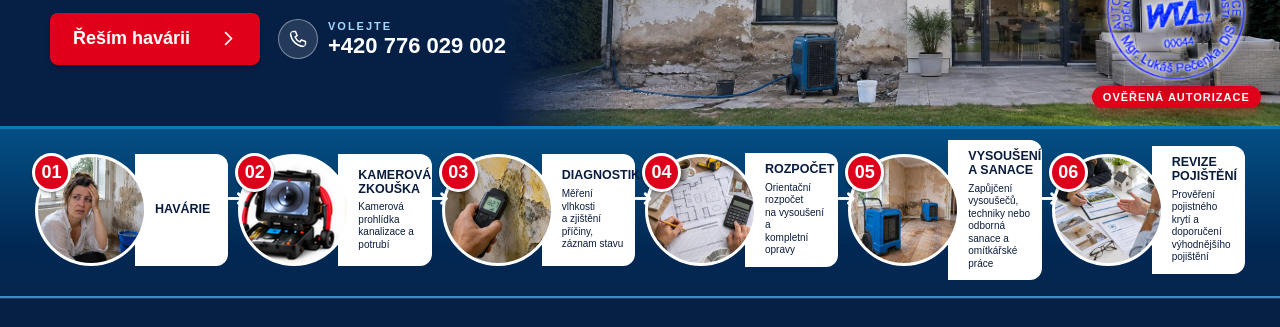
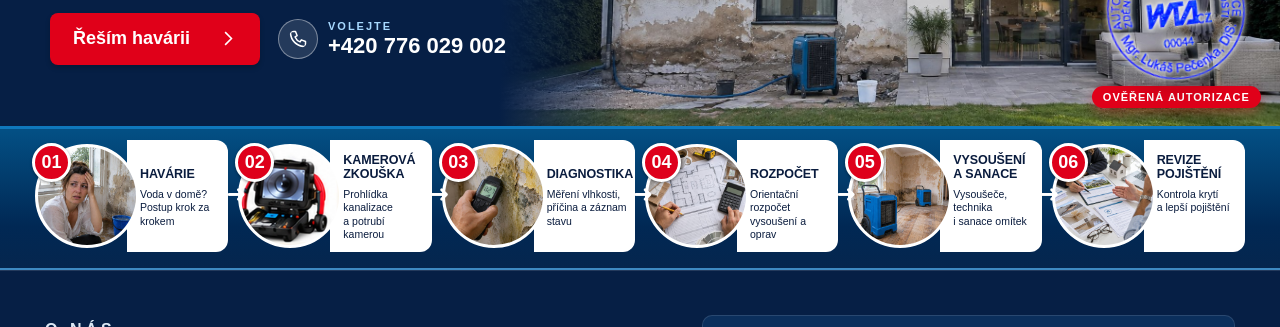
Before and after one commit to Escobarinc/havarix-web, a plain HTML site: page index.html in a window 1280 px wide. Shown: the part 395-722 px from the top of the page. Drawn offline with Linux system fonts and the light colour scheme.

Commit message:
Úvod: sjednocené karty šesti kroků (výška, nadpisy, texty)
Co-Authored-By: Claude Opus 5.5 <noreply@anthropic.com>

```diff
--- a/index.html
+++ b/index.html
@@ -5,7 +5,7 @@
  <link rel="icon" type="image/png" sizes="48x48" href="assets/favicon-48.png"><link rel="icon" type="image/png" sizes="512x512" href="assets/favicon-512.png"><link rel="apple-touch-icon" href="assets/apple-touch-icon.png"><meta name="theme-color" content="#06264a">
  <title>HAVARIX — Voda · Vlhkost · Řešení</title>
  <meta name="description" content="Pomáháme vrátit domovy do normálu po haváriích vody. Diagnostika, vysoušení, opravy i pomoc s pojištěním.">
- <link rel="stylesheet" href="styles.css?v=202611262022">
+ <link rel="stylesheet" href="styles.css?v=202611262148">
 </head>
 <body>
  <header class="site-header" id="uvod">
@@ -25,12 +25,12 @@
    <div class="hero-content"><p class="eyebrow">VODA · VLHKOST · ŘEŠENÍ</p><h1 id="hero-heading">Známe<br>správný<br><span>postup.</span></h1><p class="hero-description">Pomáháme vrátit domovy do normálu<br>po haváriích vody. Rychlá diagnostika,<br>účinné vysoušení, kompletní opravy<br>a pomoc s pojištěním – vše pod jednou střechou.</p><div class="hero-actions"><a class="hero-cta" href="page.html?view=resim">Řeším havárii <svg viewBox="0 0 24 24" aria-hidden="true"><path d="m9 4 8 8-8 8"/></svg></a><a class="hero-phone" href="tel:+420776029002"><svg viewBox="0 0 24 24" aria-hidden="true"><path d="M5 3h4l2 5-2.5 1.5a11 11 0 0 0 6 6L16 13l5 2v4a2 2 0 0 1-2 2A17 17 0 0 1 3 5a2 2 0 0 1 2-2Z"/></svg><span><small>Volejte</small>+420 776 029 002</span></a></div></div>
   </section>
   <section id="process" aria-label="Náš postup v pěti krocích"><div class="steps">
-   <a class="step" href="page.html?view=havarie"><div class="step-photo-wrap"><img class="step-photo-1" src="assets/img/step_havarie.jpg" width="1024" height="1024" alt="Žena řeší havárii vody" loading="lazy"><span class="step-number">01</span></div><div class="step-copy"><h2>HAVÁRIE</h2></div></a>
-   <a class="step" href="page.html?view=kamera"><div class="step-photo-wrap"><img class="step-photo-kamera" src="assets/img/step_kamera.jpg" width="480" height="480" alt="Inspekční kamera do kanalizace" loading="lazy"><span class="step-number">02</span></div><div class="step-copy"><h2>KAMEROVÁ<br>ZKOUŠKA</h2><p>Kamerová prohlídka<br>kanalizace a potrubí</p></div></a>
-   <a class="step" href="page.html?view=diagnostika"><div class="step-photo-wrap"><img class="step-photo-2" src="assets/img/step_dokumentace.jpg" width="1024" height="1024" alt="Měření vlhkosti přístrojem" loading="lazy"><span class="step-number">03</span></div><div class="step-copy"><h2>DIAGNOSTIKA</h2><p>Měření vlhkosti<br>a zjištění příčiny,<br>záznam stavu</p></div></a>
-   <a class="step" href="page.html?view=rozpocet"><div class="step-photo-wrap"><img class="step-photo-3" src="assets/img/step_rozpocet.jpg" width="1024" height="1024" alt="Výpočet rozpočtu opravy" loading="lazy"><span class="step-number">04</span></div><div class="step-copy"><h2>ROZPOČET</h2><p>Orientační rozpočet<br>na vysoušení a<br>kompletní opravy</p></div></a>
-   <a class="step" href="page.html?view=vysouseni"><div class="step-photo-wrap"><img class="step-photo-4" src="assets/img/step_vysouseni.jpg" width="1024" height="1024" alt="Profesionální vysoušecí stroje" loading="lazy"><span class="step-number">05</span></div><div class="step-copy"><h2>VYSOUŠENÍ<br>A SANACE</h2><p>Zapůjčení vysoušečů,<br>techniky nebo odborná<br>sanace a omítkářské práce</p></div></a>
-   <a class="step" href="page.html?view=pojisteni"><div class="step-photo-wrap"><img class="step-photo-5" src="assets/img/step_pojisteni.jpg" width="1024" height="1024" alt="Kontrola dokumentů pro pojišťovnu" loading="lazy"><span class="step-number">06</span></div><div class="step-copy"><h2>REVIZE<br>POJIŠTĚNÍ</h2><p>Prověření pojistného<br>krytí a doporučení<br>výhodnějšího pojištění</p></div></a>
+   <a class="step" href="page.html?view=havarie"><div class="step-photo-wrap"><img class="step-photo-1" src="assets/img/step_havarie.jpg" width="1024" height="1024" alt="Žena řeší havárii vody" loading="lazy"><span class="step-number">01</span></div><div class="step-copy"><h2>HAVÁRIE</h2><p>Voda v domě?<br>Postup krok za krokem</p></div></a>
+   <a class="step" href="page.html?view=kamera"><div class="step-photo-wrap"><img class="step-photo-kamera" src="assets/img/step_kamera.jpg" width="480" height="480" alt="Inspekční kamera do kanalizace" loading="lazy"><span class="step-number">02</span></div><div class="step-copy"><h2>KAMEROVÁ<br>ZKOUŠKA</h2><p>Prohlídka kanalizace<br>a potrubí kamerou</p></div></a>
+   <a class="step" href="page.html?view=diagnostika"><div class="step-photo-wrap"><img class="step-photo-2" src="assets/img/step_dokumentace.jpg" width="1024" height="1024" alt="Měření vlhkosti přístrojem" loading="lazy"><span class="step-number">03</span></div><div class="step-copy"><h2>DIAGNOSTIKA</h2><p>Měření vlhkosti,<br>příčina a záznam stavu</p></div></a>
+   <a class="step" href="page.html?view=rozpocet"><div class="step-photo-wrap"><img class="step-photo-3" src="assets/img/step_rozpocet.jpg" width="1024" height="1024" alt="Výpočet rozpočtu opravy" loading="lazy"><span class="step-number">04</span></div><div class="step-copy"><h2>ROZPOČET</h2><p>Orientační rozpočet<br>vysoušení a oprav</p></div></a>
+   <a class="step" href="page.html?view=vysouseni"><div class="step-photo-wrap"><img class="step-photo-4" src="assets/img/step_vysouseni.jpg" width="1024" height="1024" alt="Profesionální vysoušecí stroje" loading="lazy"><span class="step-number">05</span></div><div class="step-copy"><h2>VYSOUŠENÍ<br>A SANACE</h2><p>Vysoušeče, technika<br>i sanace omítek</p></div></a>
+   <a class="step" href="page.html?view=pojisteni"><div class="step-photo-wrap"><img class="step-photo-5" src="assets/img/step_pojisteni.jpg" width="1024" height="1024" alt="Kontrola dokumentů pro pojišťovnu" loading="lazy"><span class="step-number">06</span></div><div class="step-copy"><h2>REVIZE<br>POJIŠTĚNÍ</h2><p>Kontrola krytí<br>a lepší pojištění</p></div></a>
   </div></section>
   <section id="o-nas" class="about" aria-labelledby="about-heading">
    <div class="about-inner">
@@ -59,5 +59,5 @@
   <div class="benefit"><svg viewBox="0 0 24 24" aria-hidden="true"><path d="m12 2 9 4v6c0 6-4 9-9 10-5-1-9-4-9-10V6zM8 12l3 3 5-6"/></svg><span>Cíl: váš domov zase v pořádku</span></div>
  </div></footer>
  <dialog id="info-dialog"><form method="dialog"><button class="dialog-close" aria-label="Zavřít">×</button><h2 id="dialog-title">Kontakt</h2><p>Pomůžeme vám zorientovat se v dalším postupu po havárii vody.</p><p class="dialog-note">Kontaktní údaje nejsou na dodané předloze uvedeny. Pro ostrý web je potřeba je doplnit.</p><button class="dialog-done" value="cancel">Rozumím</button></form></dialog>
- <script src="script.js?v=202611262022"></script>
+ <script src="script.js?v=202611262148"></script>
 </body></html>
--- a/styles.css
+++ b/styles.css
@@ -195,3 +195,15 @@ section#hero:has(.hero-fasada) .hero-shade{background:linear-gradient(90deg,#061
  body.inner-page{zoom:1.15!important}
  body.inner-page .site-header{zoom:1.113}
 }
+/* šest kroků: stejné karty, nadpisy i texty srovnané na jednu linku */
+@media(min-width:901px){
+ .step-copy{height:112px!important;min-height:0!important;justify-content:flex-start!important;padding:14px 8px 10px 22px!important}
+ .step-copy h2{min-height:2.2em;display:flex;align-items:flex-end;font-size:12.5px!important;line-height:1.1!important;letter-spacing:-.1px}
+ .step-copy p{margin-top:6px!important;font-size:10.5px!important;line-height:1.3!important}
+}
+@media(min-width:1251px){
+ .step-photo-wrap{width:104px!important;height:104px!important}
+ .step:not(:last-child):after{top:40px!important}
+}
+@media(min-width:901px){.step-copy{padding-left:13px!important;padding-right:4px!important}}
+@media(min-width:1600px){.step-copy{padding-left:10px!important;padding-right:2px!important}.step-copy p{font-size:9.6px!important;letter-spacing:-.1px}}
```
Also changed, not shown: admin.html (+2 -2 lines), page.html (+2 -2 lines).
